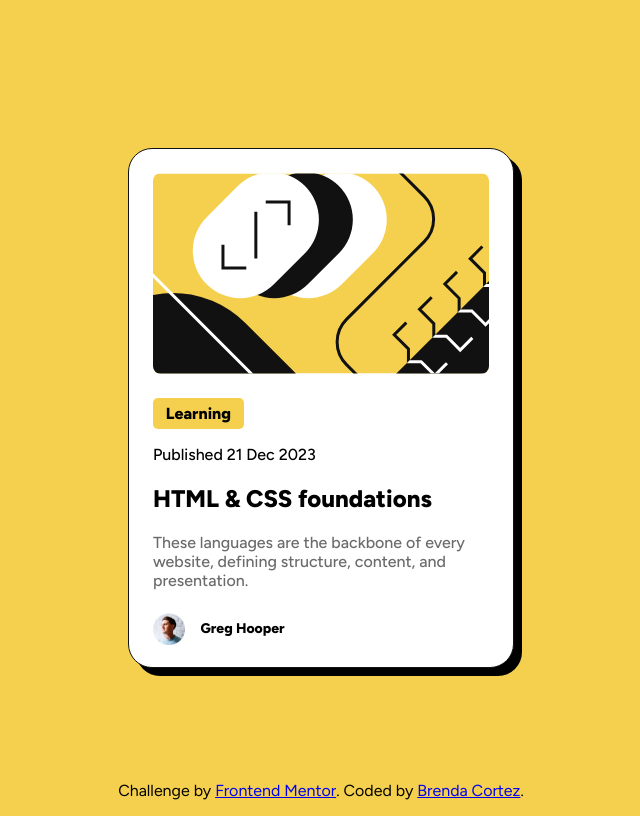
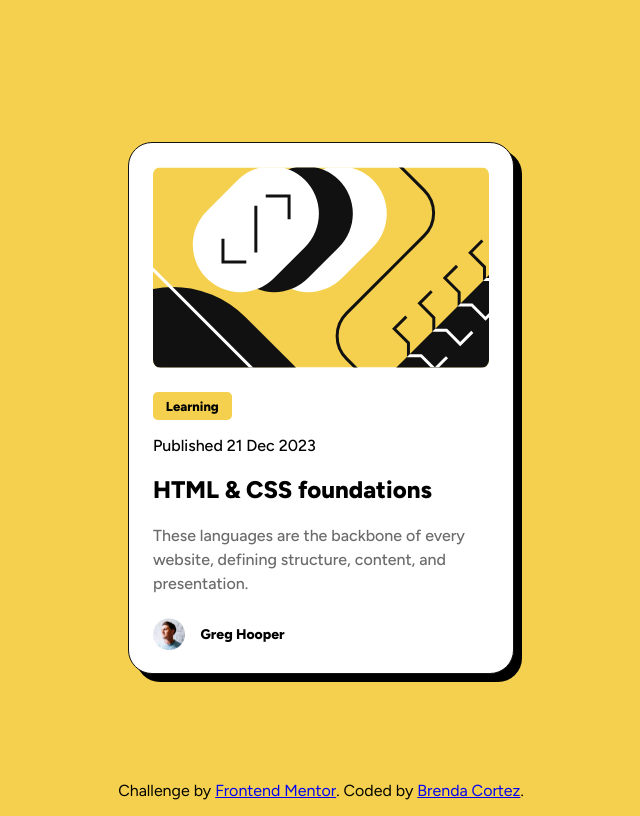
Before and after one commit to Brenn-11/Blog-preview-card, a plain HTML site: page index.html in a window 1280 px wide. Shown: the whole page, without its empty margins (319-959 px from the left). Drawn offline with Linux system fonts and the light colour scheme.

Commit message:
Interlineado en el texto descriptivo y tamaño de la fuente en el estado ajustados

```diff
--- a/styles.css
+++ b/styles.css
@@ -45,6 +45,7 @@ body {
     border-radius: 0.3rem;
     align-self: flex-start;
     margin: 1.5rem 0 0 1.5rem;
+    font-size: 13px;
 }
 
 .card-container-text{
@@ -71,6 +72,7 @@ body {
     font-size: 16px;
     font-weight: 500;
     margin-left: 1.5rem;
+    line-height: 1.5rem;
 }
 
 .card-container-autor{
```
